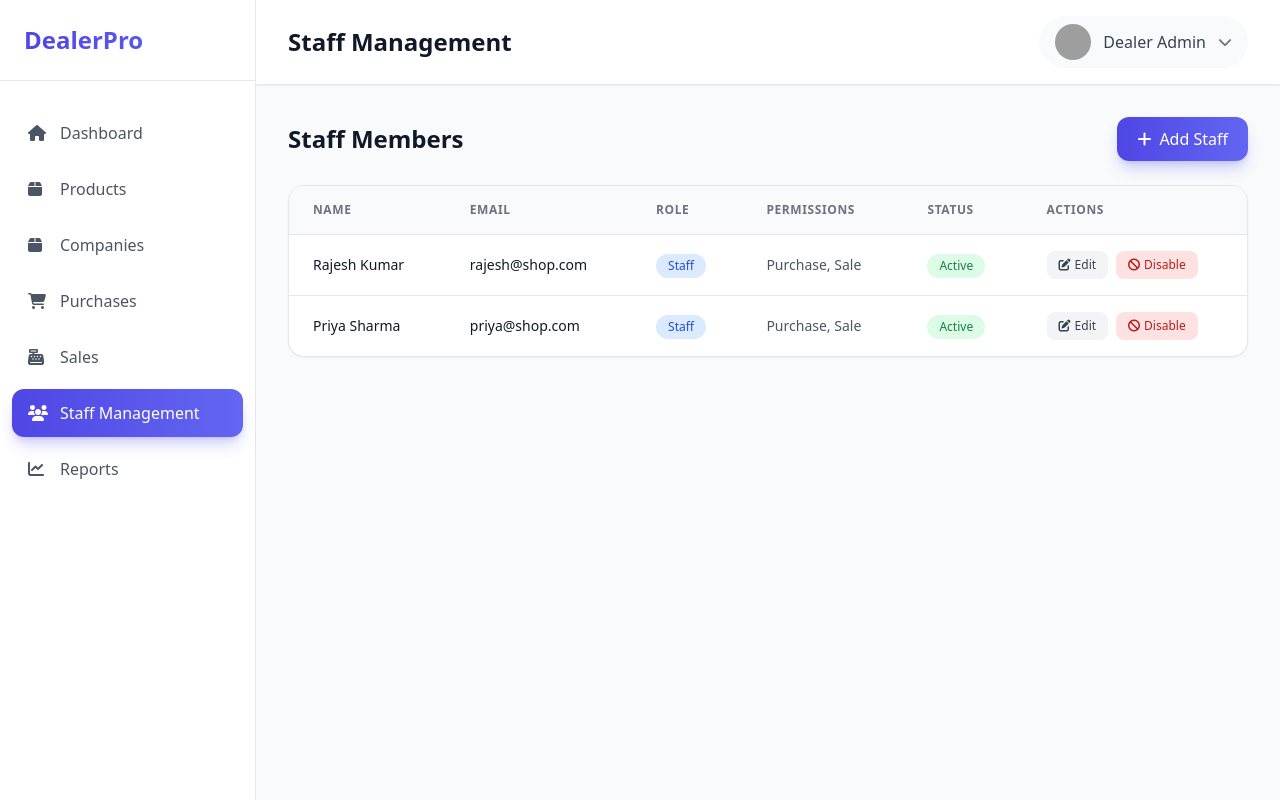
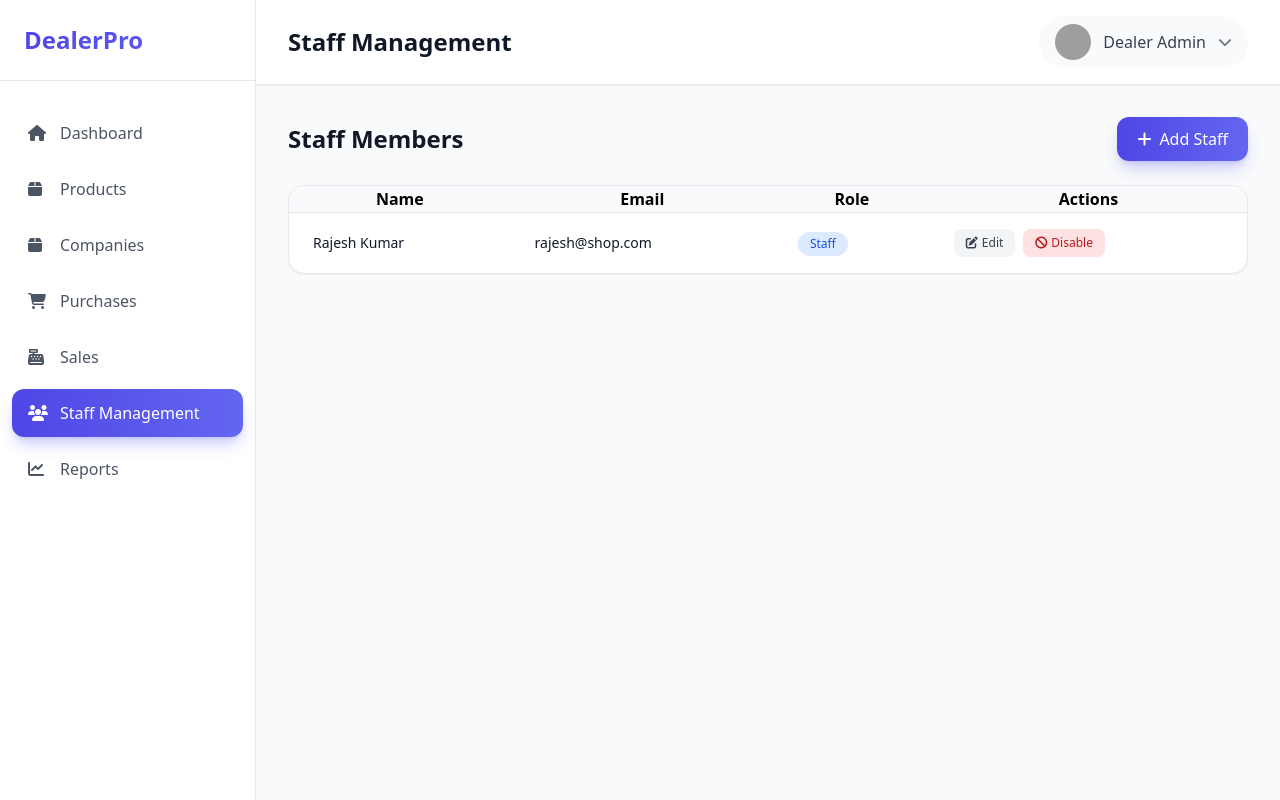
Before and after one commit to Rangat001/Trade_Managment, a PHP site: page /dealer/staff.php in a window 1280 px wide. Run offline with PHP 8.4, Linux system fonts and the light colour scheme; some libraries are stand-ins or nearby versions; grey boxes are pictures that could not be loaded.

Commit message:
Update staff.php

```diff
--- a/dealer/staff.php
+++ b/dealer/staff.php
@@ -112,12 +112,10 @@
                     <table class="w-full">
                         <thead>
                             <tr class="bg-gray-50 border-b border-gray-200">
-                                <th class="text-left py-4 px-6 text-xs font-semibold text-gray-500 uppercase tracking-wider">Name</th>
-                                <th class="text-left py-4 px-6 text-xs font-semibold text-gray-500 uppercase tracking-wider">Email</th>
-                                <th class="text-left py-4 px-6 text-xs font-semibold text-gray-500 uppercase tracking-wider">Role</th>
-                                <th class="text-left py-4 px-6 text-xs font-semibold text-gray-500 uppercase tracking-wider">Permissions</th>
-                                <th class="text-left py-4 px-6 text-xs font-semibold text-gray-500 uppercase tracking-wider">Status</th>
-                                <th class="text-left py-4 px-6 text-xs font-semibold text-gray-500 uppercase tracking-wider">Actions</th>
+                                <th>Name</th>
+                                <th>Email</th>
+                                <th>Role</th>
+                                <th>Actions</th>
                             </tr>
                         </thead>
                         <tbody class="divide-y divide-gray-200">
@@ -126,31 +124,6 @@
                                 <td class="py-4 px-6 text-sm text-gray-900">rajesh@shop.com</td>
                                 <td class="py-4 px-6">
                                     <span class="inline-flex px-3 py-1 text-xs font-medium rounded-full bg-blue-100 text-blue-700">Staff</span>
-                                </td>
-                                <td class="py-4 px-6 text-sm text-gray-600">Purchase, Sale</td>
-                                <td class="py-4 px-6">
-                                    <span class="inline-flex px-3 py-1 text-xs font-medium rounded-full bg-green-100 text-green-700">Active</span>
-                                </td>
-                                <td class="py-4 px-6">
-                                    <div class="flex items-center gap-2">
-                                        <button onclick="openEditStaffModal()" class="inline-flex items-center gap-1 px-3 py-1.5 text-xs font-medium text-gray-700 bg-gray-100 hover:bg-gray-200 rounded-lg transition-colors">
-                                            <i class="fas fa-edit"></i> Edit
-                                        </button>
-                                        <button class="inline-flex items-center gap-1 px-3 py-1.5 text-xs font-medium text-red-700 bg-red-100 hover:bg-red-200 rounded-lg transition-colors">
-                                            <i class="fas fa-ban"></i> Disable
-                                        </button>
-                                    </div>
-                                </td>
-                            </tr>
-                            <tr class="hover:bg-gray-50 transition-colors">
-                                <td class="py-4 px-6 text-sm font-medium text-gray-900">Priya Sharma</td>
-                                <td class="py-4 px-6 text-sm text-gray-900">priya@shop.com</td>
-                                <td class="py-4 px-6">
-                                    <span class="inline-flex px-3 py-1 text-xs font-medium rounded-full bg-blue-100 text-blue-700">Staff</span>
-                                </td>
-                                <td class="py-4 px-6 text-sm text-gray-600">Purchase, Sale</td>
-                                <td class="py-4 px-6">
-                                    <span class="inline-flex px-3 py-1 text-xs font-medium rounded-full bg-green-100 text-green-700">Active</span>
                                 </td>
                                 <td class="py-4 px-6">
                                     <div class="flex items-center gap-2">
@@ -196,30 +169,21 @@
                     </div>
 
                     <div>
-                        <label class="block text-sm font-medium text-gray-700 mb-3">Permissions</label>
-                        <div class="space-y-3">
-                            <label class="flex items-center cursor-pointer">
-                                <input type="checkbox" name="permissions[]" value="purchase" checked class="w-4 h-4 text-primary border-gray-300 rounded focus:ring-primary">
-                                <span class="ml-3 text-sm text-gray-700">Can Add Purchase</span>
-                            </label>
-                            <label class="flex items-center cursor-pointer">
-                                <input type="checkbox" name="permissions[]" value="sale" checked class="w-4 h-4 text-primary border-gray-300 rounded focus:ring-primary">
-                                <span class="ml-3 text-sm text-gray-700">Can Add Sale</span>
-                            </label>
-                            <label class="flex items-center cursor-pointer">
-                                <input type="checkbox" name="permissions[]" value="edit_products" class="w-4 h-4 text-primary border-gray-300 rounded focus:ring-primary">
-                                <span class="ml-3 text-sm text-gray-700">Can Edit Products</span>
-                            </label>
-                            <label class="flex items-center cursor-pointer">
-                                <input type="checkbox" name="permissions[]" value="delete_products" class="w-4 h-4 text-primary border-gray-300 rounded focus:ring-primary">
-                                <span class="ml-3 text-sm text-gray-700">Can Delete Products</span>
-                            </label>
-                            <label class="flex items-center cursor-pointer">
-                                <input type="checkbox" name="permissions[]" value="view_reports" class="w-4 h-4 text-primary border-gray-300 rounded focus:ring-primary">
-                                <span class="ml-3 text-sm text-gray-700">Can View Reports</span>
-                            </label>
-                        </div>
+                        <label class="block text-sm font-medium text-gray-700 mb-2">Role *</label>
+                        <select name="staff_role" required
+                               class="w-full px-4 py-2.5 border border-gray-300 rounded-lg focus:ring-2 focus:ring-primary focus:border-transparent transition-all">
+                            <option value="STAFF">Staff</option>
+                            <option value="ADMIN">Admin</option>
+                        </select>
                     </div>
+
+                    <div>
+                        <label class="block text-sm font-medium text-gray-700 mb-2">Password *</label>
+                        <input type="password" name="staff_password" required
+                               class="w-full px-4 py-2.5 border border-gray-300 rounded-lg focus:ring-2 focus:ring-primary focus:border-transparent transition-all">
+                    </div>
+
+
                 </div>
 
                 <div class="flex items-center gap-3 mt-8 pt-6 border-t border-gray-200">
@@ -263,30 +227,15 @@
                     </div>
 
                     <div>
-                        <label class="block text-sm font-medium text-gray-700 mb-3">Permissions</label>
-                        <div class="space-y-3">
-                            <label class="flex items-center cursor-pointer">
-                                <input type="checkbox" name="permissions[]" value="purchase" checked class="w-4 h-4 text-primary border-gray-300 rounded focus:ring-primary">
-                                <span class="ml-3 text-sm text-gray-700">Can Add Purchase</span>
-                            </label>
-                            <label class="flex items-center cursor-pointer">
-                                <input type="checkbox" name="permissions[]" value="sale" checked class="w-4 h-4 text-primary border-gray-300 rounded focus:ring-primary">
-                                <span class="ml-3 text-sm text-gray-700">Can Add Sale</span>
-                            </label>
-                            <label class="flex items-center cursor-pointer">
-                                <input type="checkbox" name="permissions[]" value="edit_products" class="w-4 h-4 text-primary border-gray-300 rounded focus:ring-primary">
-                                <span class="ml-3 text-sm text-gray-700">Can Edit Products</span>
-                            </label>
-                            <label class="flex items-center cursor-pointer">
-                                <input type="checkbox" name="permissions[]" value="delete_products" class="w-4 h-4 text-primary border-gray-300 rounded focus:ring-primary">
-                                <span class="ml-3 text-sm text-gray-700">Can Delete Products</span>
-                            </label>
-                            <label class="flex items-center cursor-pointer">
-                                <input type="checkbox" name="permissions[]" value="view_reports" class="w-4 h-4 text-primary border-gray-300 rounded focus:ring-primary">
-                                <span class="ml-3 text-sm text-gray-700">Can View Reports</span>
-                            </label>
-                        </div>
+                        <label class="block text-sm font-medium text-gray-700 mb-2">Role *</label>
+                        <select name="staff_role" required
+                               class="w-full px-4 py-2.5 border border-gray-300 rounded-lg focus:ring-2 focus:ring-primary focus:border-transparent transition-all">
+                            <option value="STAFF">Staff</option>
+                            <option value="ADMIN">Admin</option>
+                        </select>
                     </div>
+
+
                 </div>
 
                 <div class="flex items-center gap-3 mt-8 pt-6 border-t border-gray-200">
```
